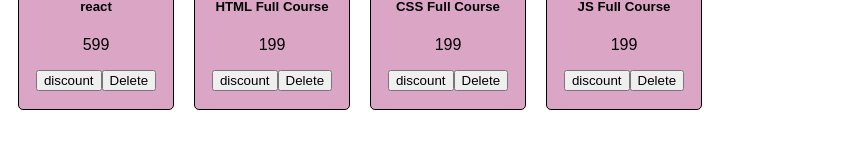
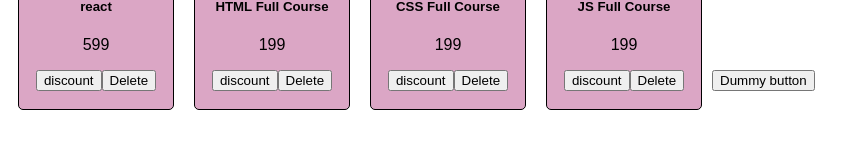
Before and after one commit to varatharaj2002/React_Learn, a React (Vite) app in the folder vite-project/: page / in a window 1280 px wide. Shown: the part 161-310 px from the top of the page, without its empty margins (0-860 px from the left). Built offline with nearby package versions, Linux system fonts and the light colour scheme.

Commit message:
afternoon session: learned useEffect with dependency array in React

```diff
--- a/vite-project/src/CourseList.jsx
+++ b/vite-project/src/CourseList.jsx
@@ -45,7 +45,9 @@ import Course from './Course'
 import HTML from './assets/HTML.png'
 import CSS from './assets/CSS.jpg'
 import JS from './assets/JS.png'
-import { useState } from 'react'
+import { useState, useEffect } from 'react'
+
+
 
 function CourseList(){
 
@@ -80,6 +82,14 @@ function CourseList(){
         }
     ]);
 
+    const [dummy, setDummy] = useState(true);
+
+
+    useEffect(()=>{
+        console.log('use effect called');
+        console.log(dummy);
+    },[]);
+
     function handelDelete(id){
         const newCourses = Courses.filter((Course) => Course.id != id)
         setCourses(newCourses);
@@ -106,6 +116,7 @@ function CourseList(){
     return(
         <>
             {CoursesList}
+            <button onClick={()=> {setDummy(false)}}>Dummy button</button>
         </>
     );
 }
```
Also changed, not shown: vite-project/src/Course.jsx (+8 -1 lines).
